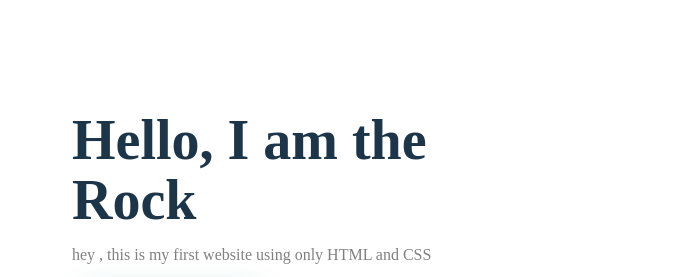
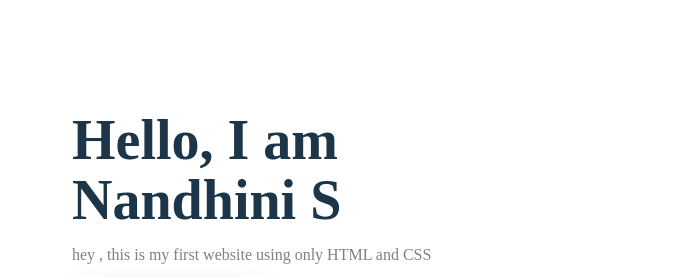
Before and after one commit to n-a-n-d-h-u/Nandhini.github.io, a plain HTML site: page index.html in a window 1280 px wide. Shown: the part 440-717 px from the top of the page, 606-1280 px from the left. Drawn offline with Linux system fonts and the light colour scheme.

Commit message:
Update index.html

```diff
--- a/index.html
+++ b/index.html
@@ -30,7 +30,7 @@
         <img src="Nandhini S PICTURE.jpg" alt="Rock">
       </div>
       <div class="main-text">
-        <h1>Hello, I am the <br>  Rock</h1>
+        <h1>Hello, I am  <br>  Nandhini S</h1>
         <p>hey , this is my first website using only HTML and CSS</p>
         <a href="#" class="resume-btn">See My Resume</a>
       </div>
```
